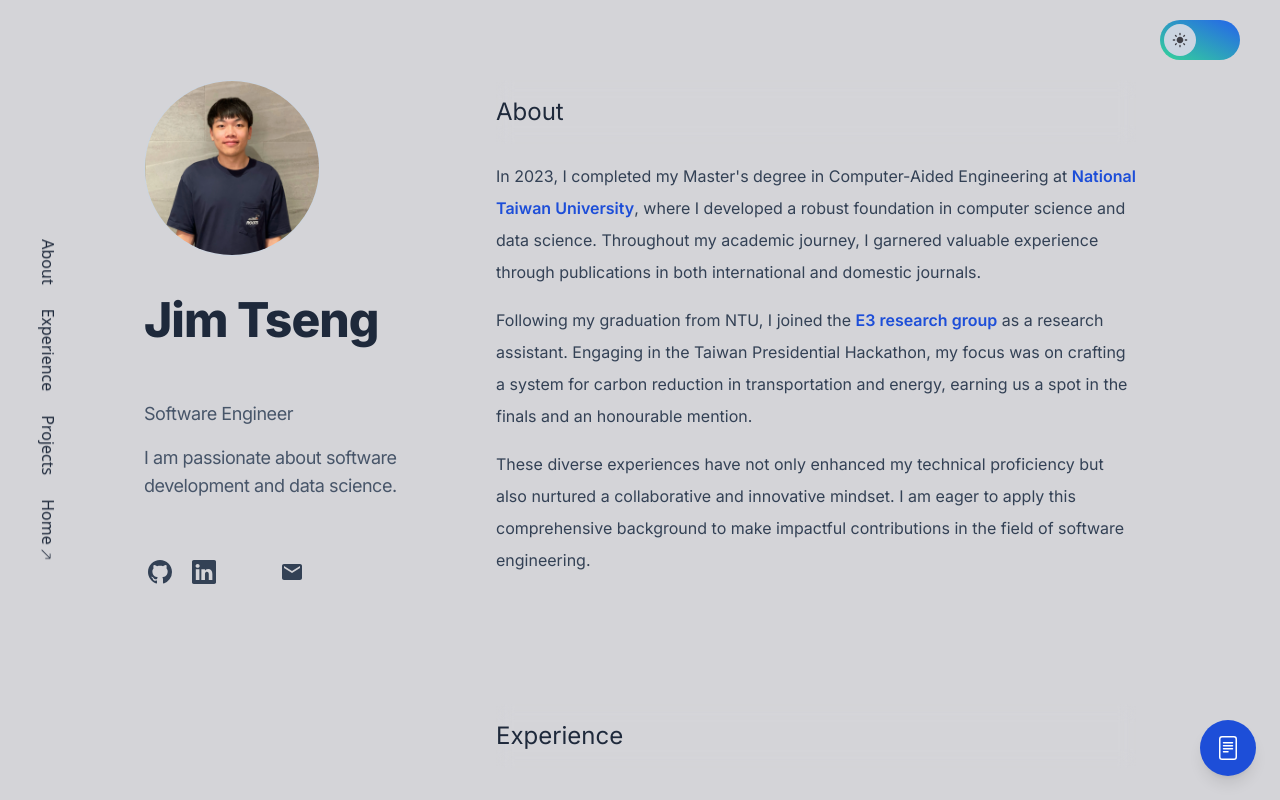
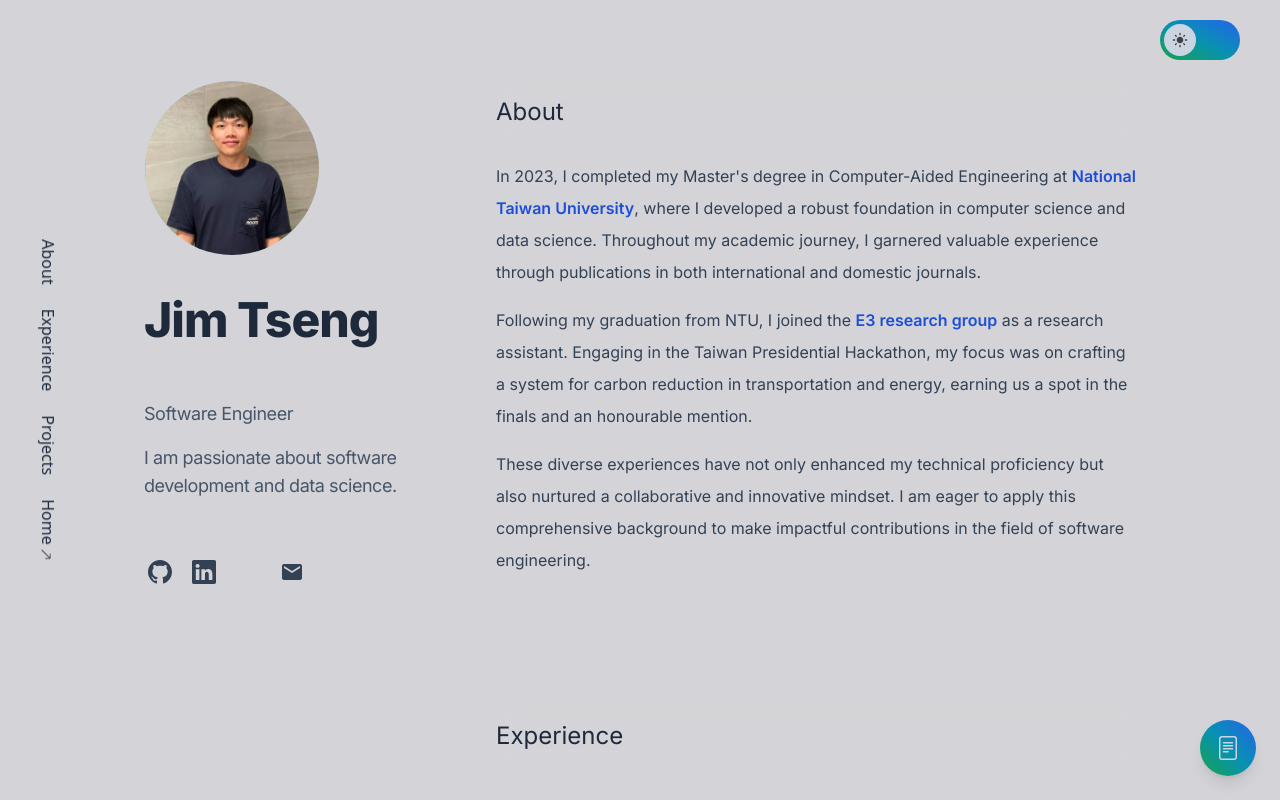
Before and after one commit to wctseng99/wctseng99.github.io, a React (Vite) app: page /portfolio in a window 1280 px wide. Shown: the top 800 px of the page. Built offline with nearby package versions, Linux system fonts and the light colour scheme; some icons are missing.

Commit message:
chore: adjust resume icon style

```diff
--- a/src/Components/Portfolio/Portfolio.jsx
+++ b/src/Components/Portfolio/Portfolio.jsx
@@ -105,15 +105,22 @@ const Portfolio = () => {
         </div>
       </div>
 
+      <div className="fixed bottom-6 right-6 flex items-center space-x-2 group">
+        <div className="opacity-0 transition-opacity duration-300 group-hover:opacity-100">
+          <span className="bg-gray-800 text-slate-300 dark:bg-slate-300 dark:text-gray-800 rounded px-2 py-1 text-sm">
+            Resume
+          </span>
+        </div>
         <a
           href="/resume.pdf"
           target="_blank"
           rel="noopener noreferrer"
-        className="fixed bottom-6 right-6 bg-blue-700 text-white p-4 rounded-full shadow-lg hover:bg-blue-500 transition-colors duration-200 ease-in-out"
+          className="text-slate-300 p-4 rounded-full shadow-lg bg-gradient-to-bl from-blue-600 via-cyan-600 to-green-600 transition-colors duration-200 ease-in-out"
           aria-label="Resume"
         >
           <BsFileText className="text-2xl" />
         </a>
+      </div>
     </>
   );
 };
--- a/src/Components/ThemeSwitcher/ThemeSwitcher.jsx
+++ b/src/Components/ThemeSwitcher/ThemeSwitcher.jsx
@@ -24,8 +24,8 @@ const ThemeSwitcher = () => {
       onClick={toggleDarkMode}
       className={`flex items-center w-16 h-8 lg:w-20 lg:h-10 rounded-full transition-all duration-300 ease-in-out ${
         darkMode
-          ? "bg-gradient-to-bl from-blue-600 to-emerald-400"
-          : "bg-gradient-to-bl from-blue-600 to-emerald-400"
+          ? "bg-gradient-to-bl from-blue-600 via-cyan-600 to-green-600"
+          : "bg-gradient-to-bl from-blue-600 via-cyan-600 to-green-600"
       }`}
     >
       <div
```
Lines whose indentation alone changed are shown as unchanged.
